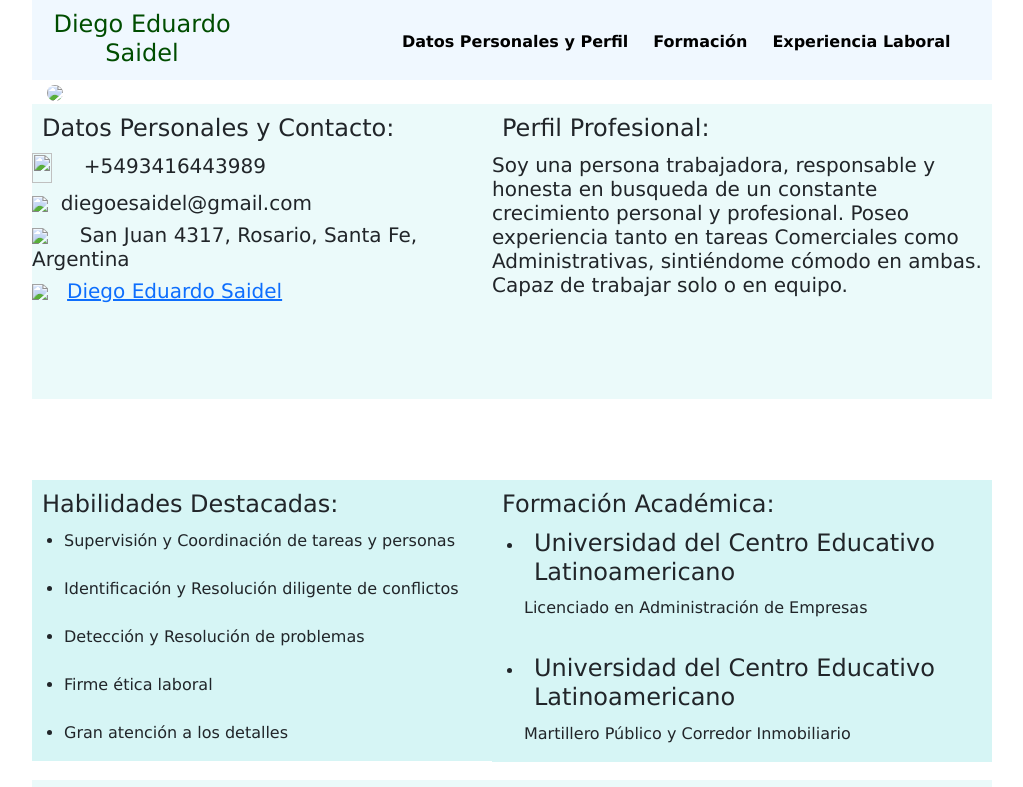
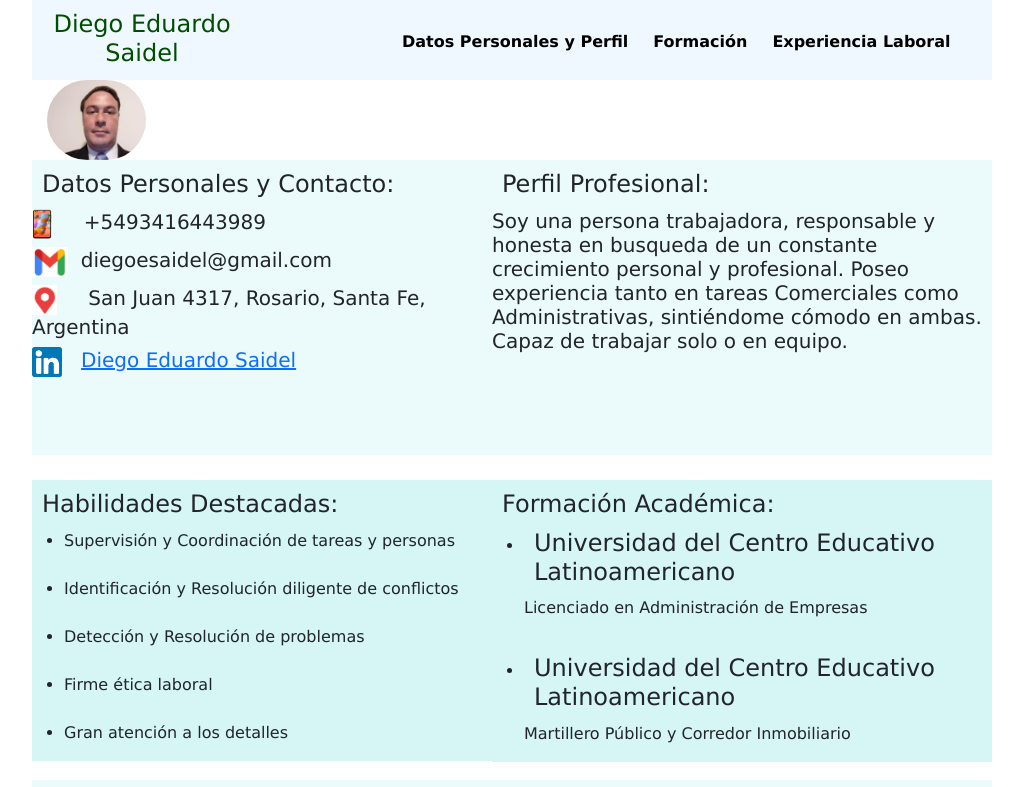
Before and after one commit to DiegoSaidel/ArgentinaPrograma4, a plain HTML site: page index.html in a window 1280 px wide. Shown: the top 787 px of the page, without its empty margins (128-1151 px from the left). Drawn offline with nearby package versions, Linux system fonts and the light colour scheme.

Commit message:
Add files via upload

```diff
--- a/index.html
+++ b/index.html
@@ -29,32 +29,32 @@
 
     <section id="datos_personales">
       <div id="mi_foto">
-        <img src="img/diegosaidel.jpg" class="imgRedonda" height="80px" />
+        <img src="diegosaidel.jpg" class="imgRedonda" height="80px" />
       </div>
       <div id="presentacion_izq">
         <h4>Datos Personales y Contacto:</h4>
         <h5>
           <img
-            src="img/smartphone.png"
+            src="smartphone.png"
             height="30px"
             width="20px"
           />&nbsp;&nbsp;&nbsp;&nbsp;&nbsp;+5493416443989
         </h5>
         <h5>
           <img
-            src="img/Gmail.png"
+            src="Gmail.png"
             height="30px"
           />&nbsp;&nbsp;diegoesaidel@gmail.com
         </h5>
         <h5>
           <img
-            src="img/address.png"
+            src="address.png"
             height="30px"
           />&nbsp;&nbsp;&nbsp;&nbsp;&nbsp;San Juan 4317, Rosario, Santa Fe,
           Argentina
         </h5>
         <h5>
-          <img src="img/LinkedIn.png" height="30px" />&nbsp;&nbsp;&nbsp;<a
+          <img src="LinkedIn.png" height="30px" />&nbsp;&nbsp;&nbsp;<a
             href="https://www.linkedin.com/in/diego-eduardo-saidel/?originalSubdomain=ar"
             >Diego Eduardo Saidel</a
           >
@@ -198,7 +198,7 @@
               href="https://www.argentina.gob.ar/economia/conocimiento/argentina-programa"
               target="new"
               ><img
-                src="img/Argentina_Programa.png"
+                src="Argentina_Programa.png"
                 height="40px"
                 width="200px"
             /></a>
@@ -206,7 +206,7 @@
 
           <li>
             <a href="https://www.ticmas.com/" target="new"
-              ><img src="img/Ticmas.png" height="40px"
+              ><img src="Ticmas.png" height="40px"
             /></a>
           </li>
         </ul>
```
Also changed, not shown: Argentina_Programa.png (added), Gmail.png (added), LinkedIn.png (added), Ticmas.png (added), address.png (added), diegosaidel.jpg (added), smartphone.png (added).
